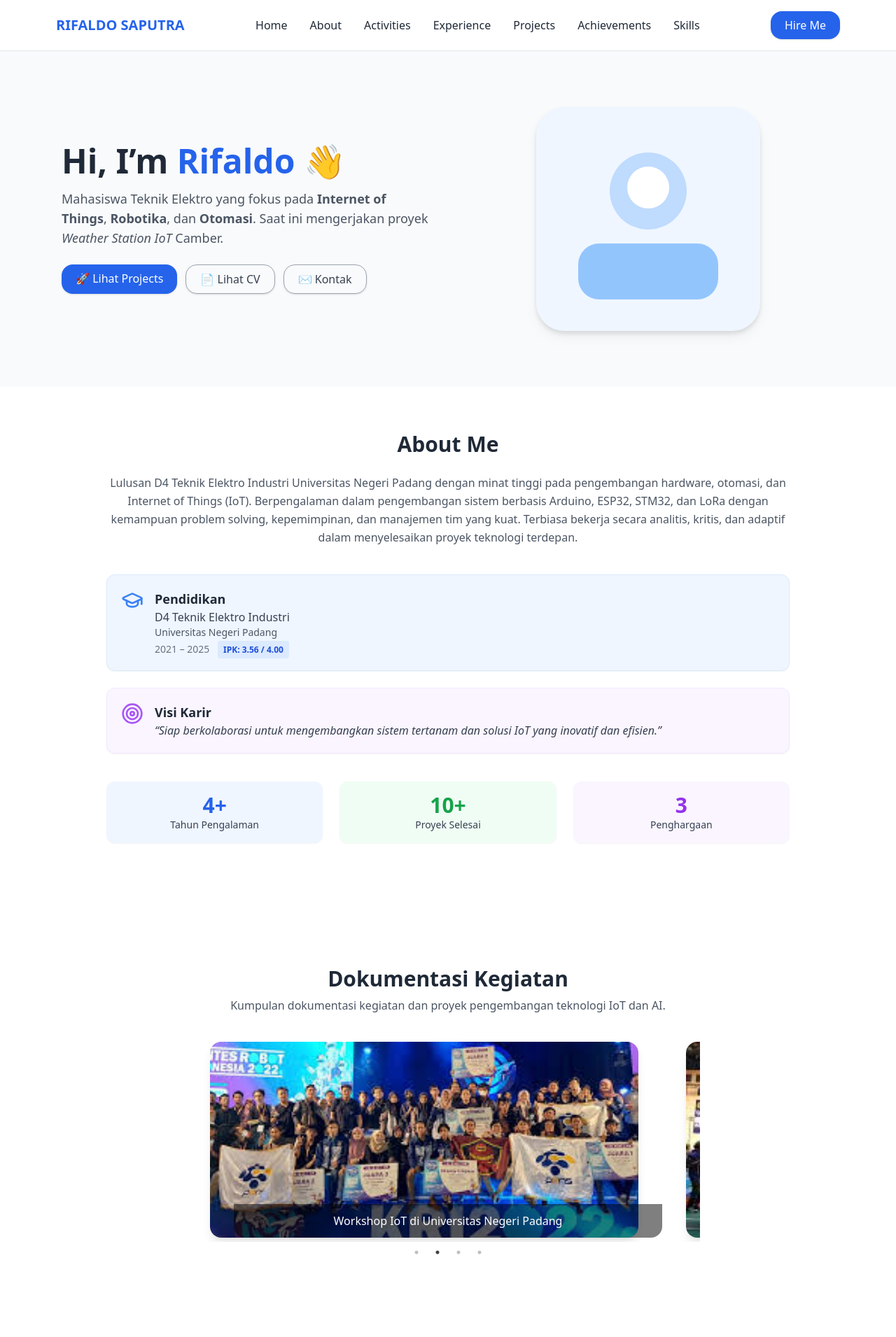
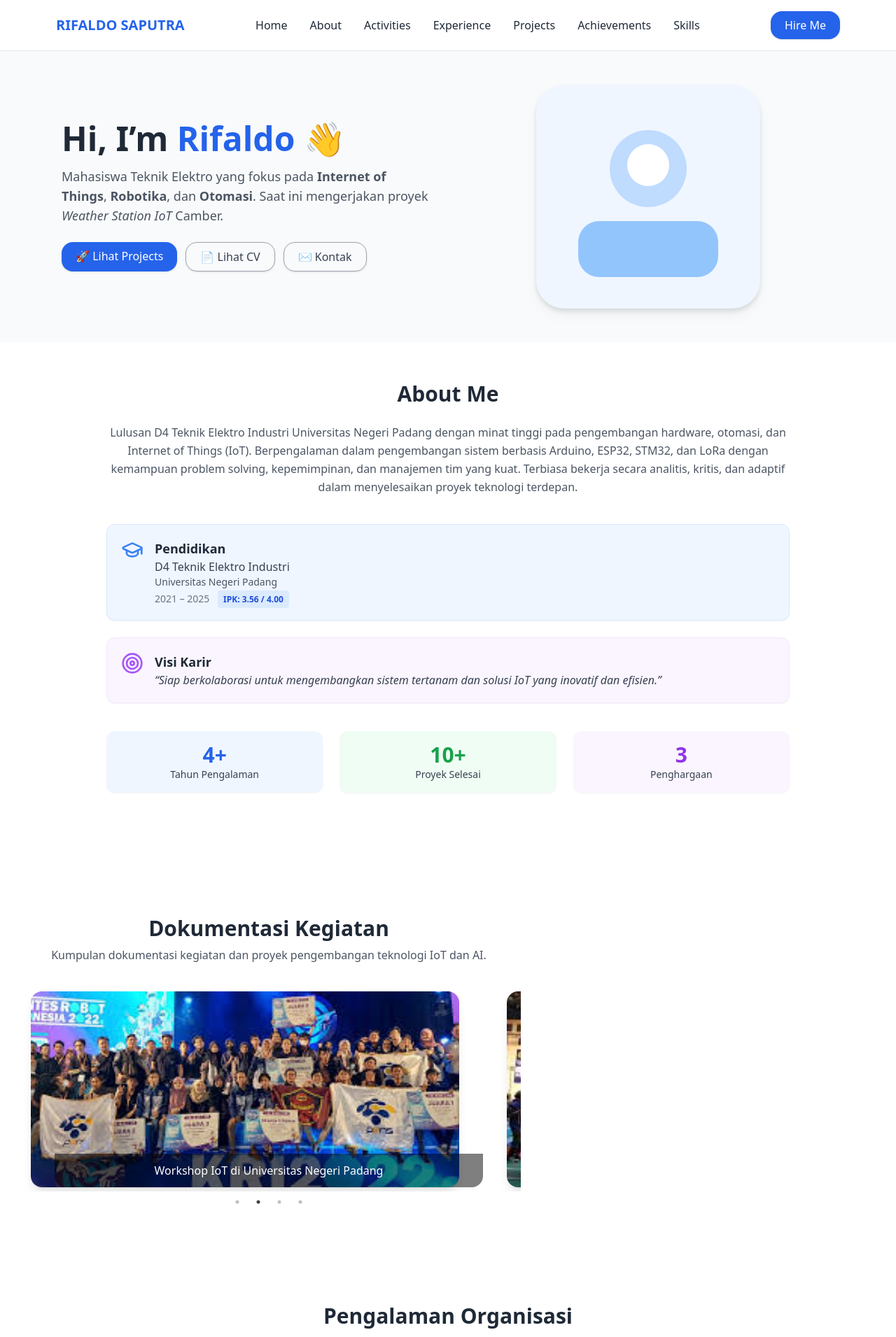
Before and after one commit to aldo1725/Rifaldo-portfolio, a React (Vite) app: page / in a window 1280 px wide. Shown: the top 1911 px of the page at 70% size. Built offline with nearby package versions, Linux system fonts and the light colour scheme.

Commit message:
revisi ukuran

```diff
--- a/src/pages/About.jsx
+++ b/src/pages/About.jsx
@@ -5,7 +5,7 @@ export default function About() {
   return (
     <section
       id="About"
-      className="pt-12 md:pt-16 pb-16 md:pb-24 scroll-mt-[140px] bg-white" // ubah margin scroll biar posisinya pas di atas
+      className="pt-10 md:pt-14 pb-16 md:pb-24 scroll-mt-[140px] bg-white" // ubah margin scroll biar posisinya pas di atas
     >
       <div className="max-w-5xl mx-auto px-6">
         {/* Judul */}
--- a/src/pages/Achievements.jsx
+++ b/src/pages/Achievements.jsx
@@ -107,7 +107,7 @@ export default function Achievements() {
   return (
     <section
       id="Achievements"
-      className="py-12 sm:py-16 md:py-24 bg-gray-50 overflow-hidden scroll-mt-[80px]"
+      className="py-12 sm:py-14 md:py-20 bg-gray-50 overflow-hidden scroll-mt-[140px]"
     >
       <div className="max-w-6xl mx-auto px-6">
         {/* Judul */}
--- a/src/pages/Activities.jsx
+++ b/src/pages/Activities.jsx
@@ -32,7 +32,7 @@ export default function Activities() {
   return (
     <motion.section
       id="Activities"
-      className="py-20 bg-white flex justify-center scroll-mt-[80px]"
+      className="py-14 md:py-20 scroll-mt-[140px]"
       initial={{ opacity: 0, y: 40 }}
       whileInView={{ opacity: 1, y: 0 }}
       transition={{ duration: 0.8, ease: "easeOut" }}
--- a/src/pages/Experience.jsx
+++ b/src/pages/Experience.jsx
@@ -52,7 +52,7 @@ export default function Experience() {
   return (
     <section
       id="Experience"
-      className="py-12 sm:py-16 md:py-24 bg-white overflow-hidden scroll-mt-[80px]"
+      className="py-12 sm:py-14 md:py-20 bg-white overflow-hidden scroll-mt-[140px]"
     >
       <div className="max-w-6xl mx-auto px-6">
         {/* Judul */}
--- a/src/pages/Home.jsx
+++ b/src/pages/Home.jsx
@@ -5,7 +5,7 @@ import avatar from "../assets/avatar.svg";
 export default function Home() {
   return (
     <section id="home" className="bg-gray-50 scroll-mt-[120px]">
-      <div className="max-w-6xl mx-auto px-6 py-16 md:py-20 grid md:grid-cols-2 gap-10 items-center">
+      <div className="max-w-6xl mx-auto px-6 py-8 md:py-12 grid md:grid-cols-2 gap-10 items-center">
 
 
         {/* Bagian kiri - teks */}
--- a/src/pages/Projects.jsx
+++ b/src/pages/Projects.jsx
@@ -61,7 +61,7 @@ export default function Projects() {
 
     // 🪄 Scroll dengan offset agar konten muncul tepat di tengah
     const element = topRef.current;
-    const navbarHeight = 80; // kira-kira tinggi navbar
+    const navbarHeight = 140; // kira-kira tinggi navbar
     const yOffset =
       element.getBoundingClientRect().top + window.pageYOffset - navbarHeight - 100;
 
@@ -69,7 +69,7 @@ export default function Projects() {
   };
 
   return (
-    <section id="projects" className="bg-gray-50 py-16 md:py-24 overflow-hidden">
+    <section id="projects" className="bg-gray-50 py-14 md:py-20 overflow-hidden">
       <div className="max-w-6xl mx-auto px-6">
         {/* Judul */}
         <motion.h2
--- a/src/pages/Skills.jsx
+++ b/src/pages/Skills.jsx
@@ -67,7 +67,7 @@ export default function Skills() {
   ];
 
   return (
-    <section id="Skills" className="py-20 bg-gray-50 scroll-mt-[60px]">
+    <section id="Skills" className="py-14 md:py-20 scroll-mt-[140px]">
       <div className="max-w-6xl mx-auto px-6">
         {/* Judul */}
         <motion.h2
```
